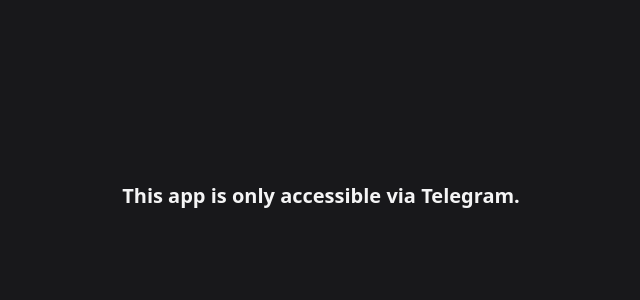
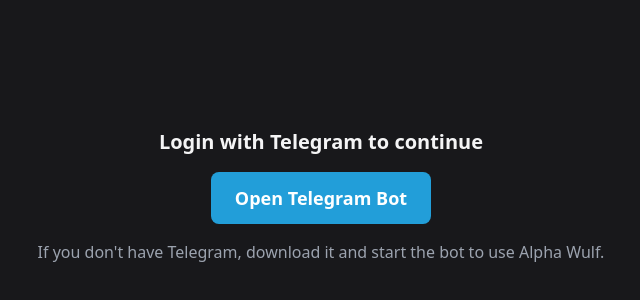
Before and after one commit to alphawulfbot/frontend, a React (Vite) app: page / in a window 1280 px wide. Shown: the part 204-504 px from the top of the page, without its empty margins (319-959 px from the left). Built offline with nearby package versions, Linux system fonts and the light colour scheme.

Commit message:
block non tg fix

```diff
--- a/src/App.tsx
+++ b/src/App.tsx
@@ -1,5 +1,5 @@
+import React, { useEffect, useState } from 'react';
 import { BrowserRouter as Router, Routes, Route } from 'react-router-dom';
-import { useEffect } from 'react';
 import MainLayout from './components/layout/MainLayout';
 import Home from './pages/Home';
 import Earn from './pages/Earn';
@@ -9,64 +9,66 @@
 import { useStore } from './store';
 import { useAuthStore } from './store/auth';
 
-declare global {
-  interface Window {
-    Telegram: {
-      WebApp: {
-        ready: () => void;
-        initData: string;
-        initDataUnsafe: {
-          user?: {
-            id: number;
-            first_name: string;
-            last_name?: string;
-            username?: string;
-          };
-        };
-        expand?: () => void;
-      };
-    };
-  }
+const TELEGRAM_BOT_LINK = 'https://t.me/alphawolftesting_bot';
+
+function TelegramLoginPage() {
+  return (
+    <div className="flex min-h-screen items-center justify-center bg-background text-text flex-col">
+      <span className="text-xl font-bold mb-4">Login with Telegram to continue</span>
+      <a
+        href={TELEGRAM_BOT_LINK}
+        target="_blank"
+        rel="noopener noreferrer"
+        className="px-6 py-3 bg-[#229ED9] text-white rounded-lg text-lg font-bold hover:bg-[#176b8a] transition-colors"
+      >
+        Open Telegram Bot
+      </a>
+      <p className="mt-4 text-gray-400">If you don't have Telegram, download it and start the bot to use Alpha Wulf.</p>
+    </div>
+  );
 }
 
 function App() {
-  // Telegram-only access check (must be first)
-  if (typeof window !== 'undefined' && !window.Telegram?.WebApp) {
-    return (
-      <div className="flex min-h-screen items-center justify-center bg-background text-text">
-        <span className="text-xl font-bold">This app is only accessible via Telegram.</span>
-      </div>
-    );
-  }
-
-  // Hooks and logic after the block check
+  const [isTelegram, setIsTelegram] = useState<boolean | null>(null);
   const initTelegramWebApp = useStore((state) => state.initTelegramWebApp);
   const { isAuthenticated, login, isLoading } = useAuthStore();
 
   useEffect(() => {
-    // Initialize Telegram WebApp
-    if (window.Telegram?.WebApp) {
+    setIsTelegram(!!window.Telegram?.WebApp);
+  }, []);
+
+  useEffect(() => {
+    if (isTelegram && window.Telegram?.WebApp) {
       window.Telegram.WebApp.ready();
       if (window.Telegram.WebApp.expand) {
         window.Telegram.WebApp.expand();
       }
       initTelegramWebApp();
     }
-  }, [initTelegramWebApp]);
+  }, [isTelegram, initTelegramWebApp]);
 
   useEffect(() => {
-    // Auto-login with Telegram if not authenticated
     if (
+      isTelegram &&
       !isAuthenticated &&
       window.Telegram?.WebApp?.initData &&
       window.Telegram.WebApp.initData !== ''
     ) {
       login(window.Telegram.WebApp.initData);
     }
-  }, [isAuthenticated, login]);
+  }, [isTelegram, isAuthenticated, login]);
+
+  if (isTelegram === null) {
+    // Still checking
+    return null;
+  }
+
+  if (!isTelegram) {
+    // Not in Telegram: show login page with Telegram bot link
+    return <TelegramLoginPage />;
+  }
 
   if (!isAuthenticated || isLoading) {
-    // Show a loading spinner or message while logging in
     return (
       <div className="flex min-h-screen items-center justify-center bg-background text-text">
         <span className="text-xl font-bold">Logging in with Telegram...</span>
```
